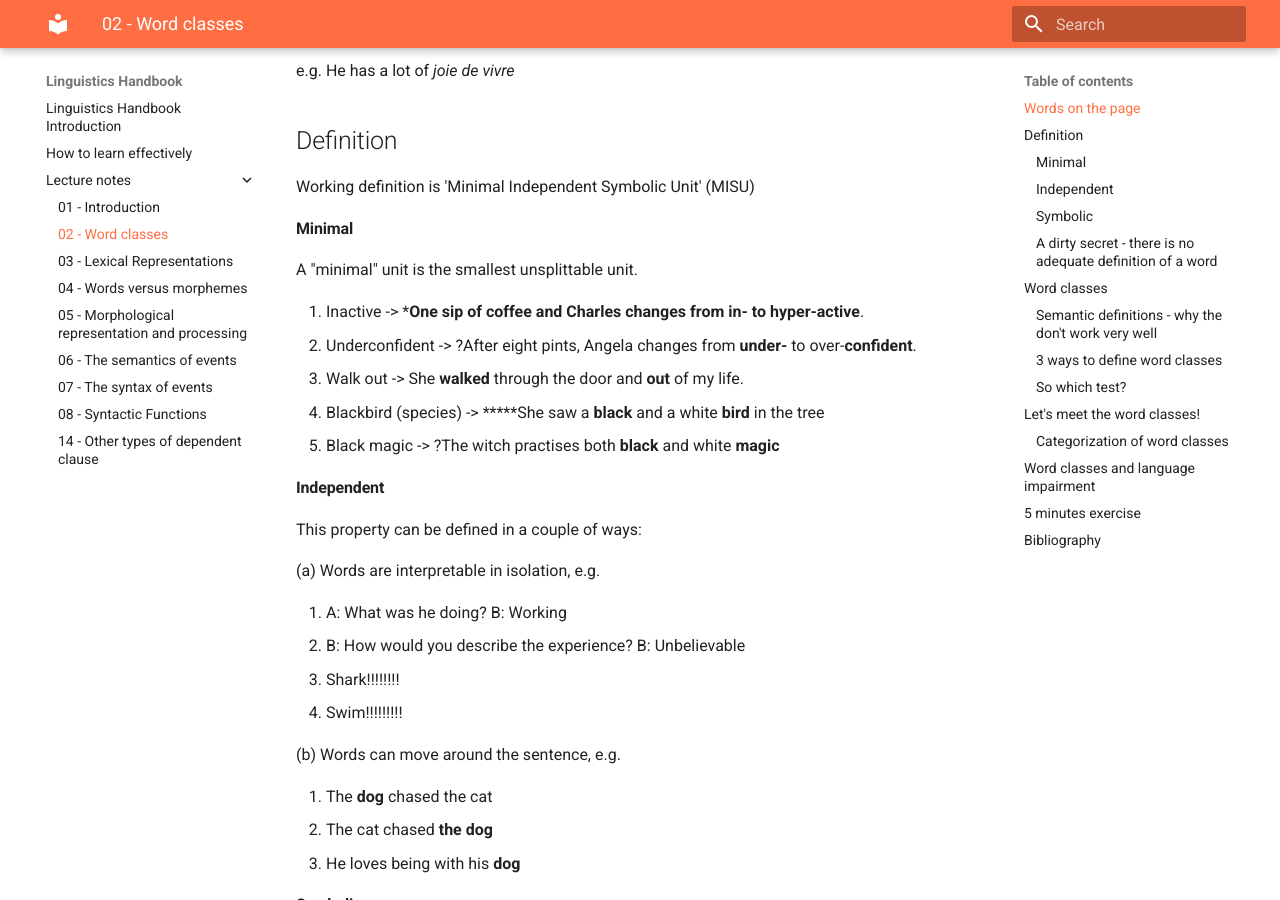
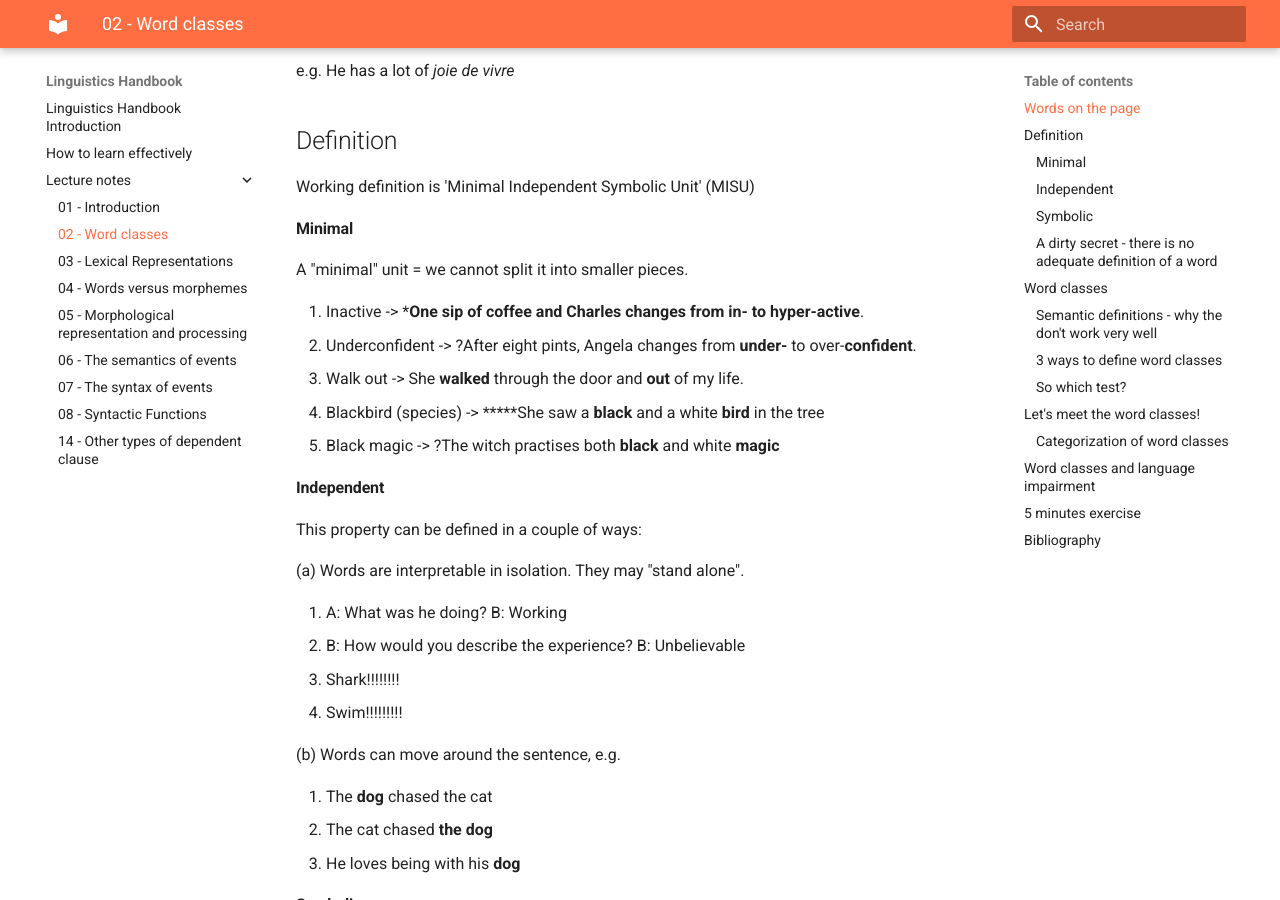
Before and after one commit to nickriches/linguistics_handbook, an MkDocs documentation site: the page built from docs/lecture notes/02 - Word Classes.md, in a window 1280 px wide and 900 px high, scrolled down 365 px. Built offline with MkDocs 1.6.1 and Material for MkDocs 9.7.7, drawn with Linux system fonts in a browser that asks for light colours.

Commit message:
split defs

```diff
--- a/docs/lecture notes/02 - Word Classes.md
+++ b/docs/lecture notes/02 - Word Classes.md
@@ -18,7 +18,7 @@ Working definition is 'Minimal Independent Symbolic Unit' (MISU)
 
 #### Minimal
 
-A "minimal" unit is the smallest unsplittable unit.
+A "minimal" unit = we cannot split it into smaller pieces.
 
 1. Inactive -> *****One sip of coffee and Charles changes from **in-** to hyper-**active**.
 2. Underconfident -> ?After eight pints, Angela changes from **under-** to over-**confident**.
@@ -30,7 +30,7 @@ A "minimal" unit is the smallest unsplittable unit.
 
 This property can be defined in a couple of ways:
 
-(a) Words are interpretable in isolation, e.g.
+(a) Words are interpretable in isolation. They may "stand alone".
 
 1. A: What was he doing? B: Working
 2. B: How would you describe the experience? B: Unbelievable
```
Also changed, not shown: site/lecture notes/02 - Word Classes/index.html, site/search/search_index.json, site/sitemap.xml, 1 other file.
